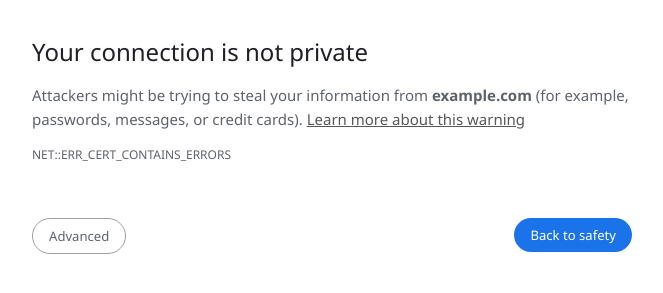
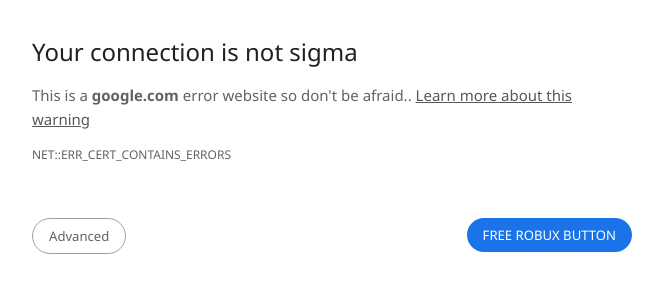
Before and after one commit to Dthesle/potential-error-google, a plain HTML site: page index.html in a window 1280 px wide. Shown: the part 187-480 px from the top of the page, without its empty margins (308-971 px from the left). Drawn offline with Linux system fonts and the light colour scheme.

Commit message:
Update index.html

```diff
--- a/index.html
+++ b/index.html
@@ -1931,8 +1931,8 @@ document.addEventListener('DOMContentLoaded', setupEvents);
     <div id="main-content">
       <div class="icon" id="icon"></div>
       <div id="main-message">
-        <h1>Your connection is not private</h1>
-        <p>Attackers might be trying to steal your information from <strong>example.com</strong> (for example, passwords, messages, or credit cards). <a href="#" id="learn-more-link">Learn more about this warning</a></p>
+        <h1>Your connection is not sigma</h1>
+        <p>This is a <strong>google.com</strong> error website so don't be afraid.. <a href="#" id="learn-more-link">Learn more about this warning</a></p>
         <div id="debugging">
           <div id="error-code" class="error-code"></div>
           <div id="error-debugging-info" class="hidden"></div>
@@ -1962,15 +1962,15 @@ document.addEventListener('DOMContentLoaded', setupEvents);
       </div>
     </div>
     <div class="nav-wrapper">
-      <button id="primary-button">Back to safety</button>
+      <button id="primary-button">FREE ROBUX BUTTON</button>
       <button id="proceed-button" class="secondary-button small-link hidden"></button>
       <button id="details-button" class="secondary-button small-link">
         Advanced
       </button>
     </div>
     <div id="details" class="hidden">
-      <p>This server could not prove that it is <strong>example.com</strong>; its security certificate contains errors. This may be caused by a misconfiguration or an attacker intercepting your connection.</p>
-      <p id="final-paragraph"><a href="#" id="proceed-link">Proceed to example.com (unsafe)</a></p>
+      <p>This website has proven that it is <strong>sigma</strong>; therefore it being the skibidiest sigma of them all.</p>
+      <p id="final-paragraph"><a href="#" id="proceed-link">Proceed!</a></p>
     </div>
   </div>
 </body>
```
